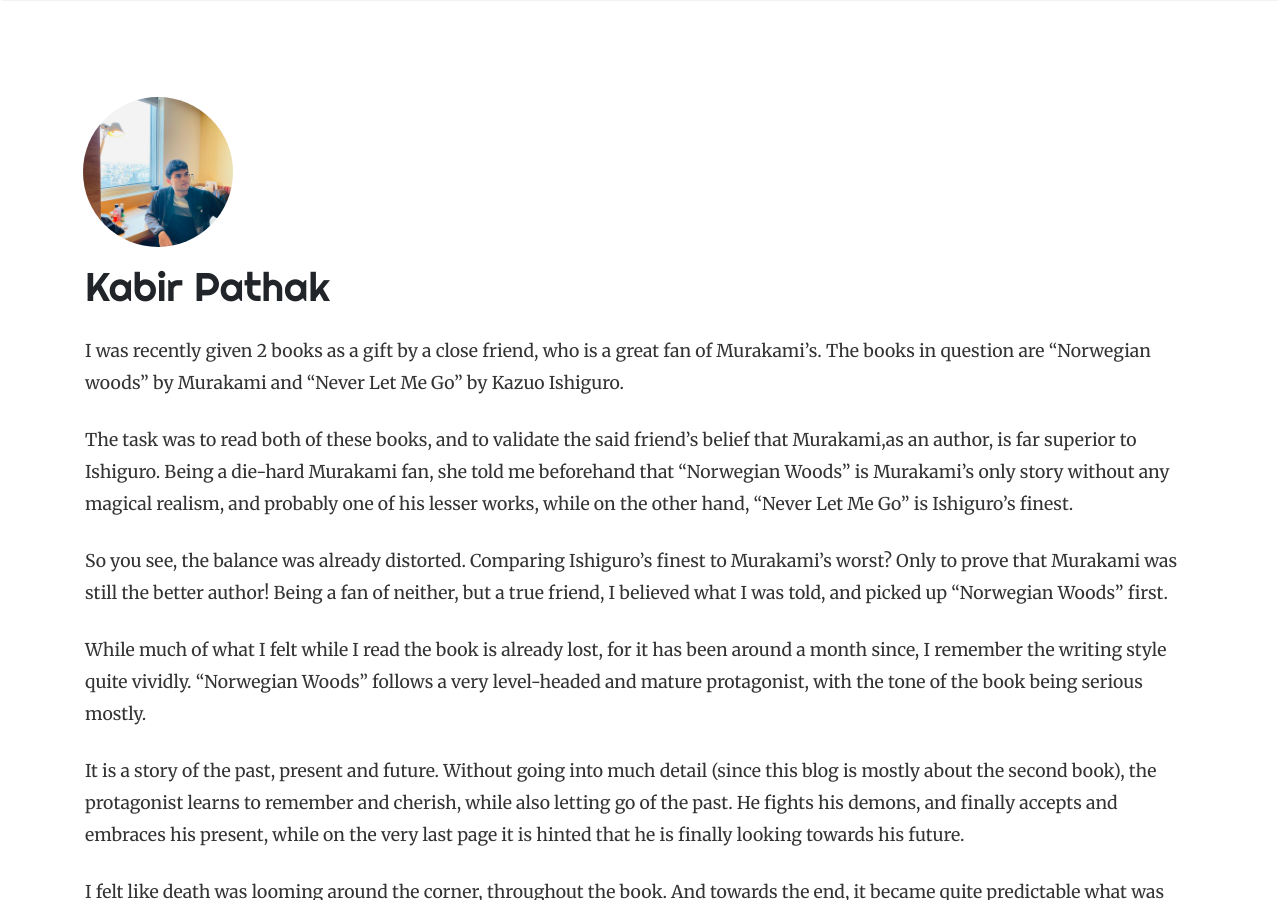
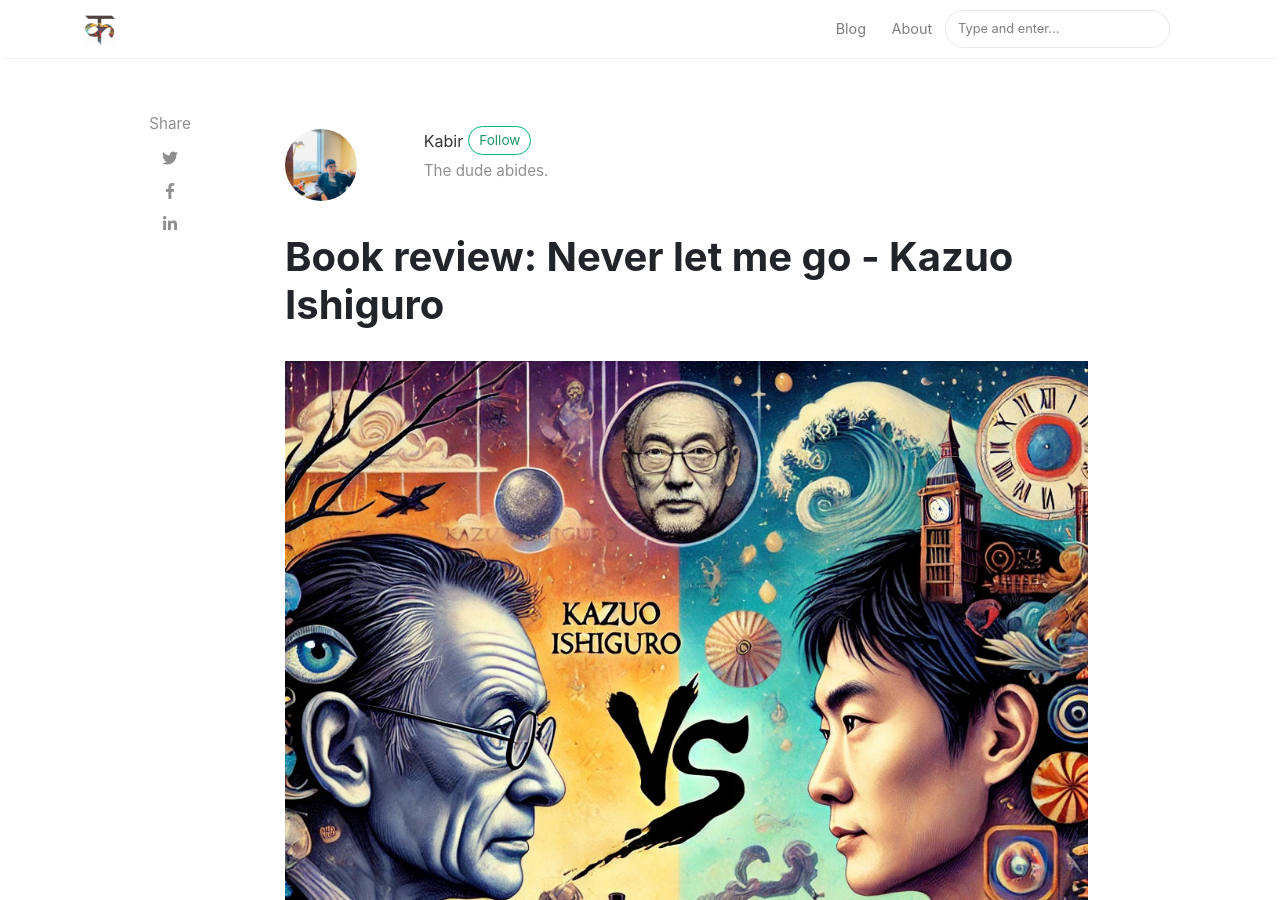
Before and after one commit to kabirpathak/kabirpathak.github.io, a Jekyll site: the page built from _posts/2024-09-20-book-review-never-let-me-go-by-kazuo-ishiguro.markdown, in a window 1280 px wide and 900 px high. Built offline with Jekyll 4.4.1, drawn with Linux system fonts in a browser that asks for light colours; nearby versions of some CDN libraries; comment, search, counter and statistics services are not loaded; some of the changed text lies outside the part shown.

Commit message:
Added new layout no_header for posts layout to inherit from

```diff
--- /dev/null
+++ b/_layouts/no_header.html
@@ -0,0 +1,176 @@
+<!DOCTYPE html>
+<html lang="en">
+<head>
+<meta charset="utf-8">
+<meta name="viewport" content="width=device-width, initial-scale=1, shrink-to-fit=no">
+
+<link rel="icon" href="{{ site.baseurl }}/assets/images/logo.png">
+
+<title>{{ page.title }} | {{site.name}}</title>
+
+{% seo %}
+
+<link rel="stylesheet" href="https://stackpath.bootstrapcdn.com/bootstrap/4.1.3/css/bootstrap.min.css" integrity="sha384-MCw98/SFnGE8fJT3GXwEOngsV7Zt27NXFoaoApmYm81iuXoPkFOJwJ8ERdknLPMO" crossorigin="anonymous">
+
+<link href="{{ site.baseurl }}/assets/css/screen.css" rel="stylesheet">
+
+<link href="{{ site.baseurl }}/assets/css/main.css" rel="stylesheet">
+
+<script src="{{ site.baseurl }}/assets/js/jquery.min.js"></script>
+
+</head>
+
+{% if jekyll.environment == 'production' %}
+<!-- change your GA id in _config.yml -->
+<script>
+(function(i,s,o,g,r,a,m){i['GoogleAnalyticsObject']=r;i[r]=i[r]||function(){
+(i[r].q=i[r].q||[]).push(arguments)},i[r].l=1*new Date();a=s.createElement(o),
+m=s.getElementsByTagName(o)[0];a.async=1;a.src=g;m.parentNode.insertBefore(a,m)
+})(window,document,'script','//www.google-analytics.com/analytics.js','ga');
+ga('create', '{{site.google_analytics}}', 'auto');
+ga('send', 'pageview');
+</script>
+{% endif %}
+
+{% capture layout %}{% if page.layout %}layout-{{ page.layout }}{% endif %}{% endcapture %}
+<body class="{{layout}}">
+	<!-- defer loading of font and font awesome -->
+	<noscript id="deferred-styles">
+		<link href="https://fonts.googleapis.com/css?family=Righteous%7CMerriweather:300,300i,400,400i,700,700i" rel="stylesheet">
+		<link rel="stylesheet" href="https://use.fontawesome.com/releases/v5.0.13/css/all.css" integrity="sha384-DNOHZ68U8hZfKXOrtjWvjxusGo9WQnrNx2sqG0tfsghAvtVlRW3tvkXWZh58N9jp" crossorigin="anonymous">
+	</noscript>
+
+
+<!-- Begin Menu Navigation
+================================================== -->
+<nav class="navbar navbar-expand-lg navbar-light bg-white fixed-top mediumnavigation nav-down">
+
+    <div class="container pr-0">
+
+    <!-- Begin Logo -->
+    <a class="navbar-brand" href="{{ site.baseurl }}/">
+    <img src="{{ site.baseurl }}/{{ site.logo }}" alt="{{ site.name }}">
+    </a>
+    <!-- End Logo -->
+
+    <button class="navbar-toggler" type="button" data-toggle="collapse" data-target="#navbarMediumish" aria-controls="navbarSupportedContent" aria-expanded="false" aria-label="Toggle navigation">
+    <span class="navbar-toggler-icon"></span>
+    </button>
+
+    <div class="collapse navbar-collapse" id="navbarMediumish">
+
+        <!-- Begin Menu -->
+
+            <ul class="navbar-nav ml-auto">
+
+                {% if page.url == "/" %}
+                <li class="nav-item active">
+                {% else %}
+                <li class="nav-item">
+                {% endif %}
+                <a class="nav-link" href="{{ site.baseurl }}/index.html">Blog</a>
+                </li>
+
+                <li class="nav-item">
+                <a class="nav-link" href="{{ site.baseurl }}/about">About</a>
+                </li>
+
+                {% include search-lunr.html %}
+
+            </ul>
+
+        <!-- End Menu -->
+
+    </div>
+
+    </div>
+</nav>
+<!-- End Navigation
+================================================== -->
+
+<div class="site-content">
+
+<div class="container">
+
+<!-- Site Title
+================================================== -->
+<div class="mainheading">
+  <div class="row text-center text-md-left mb-4 mb-md-0">
+  </div>
+</div>
+
+
+<!-- Content
+================================================== -->
+<div class="main-content">
+    {{ content }}
+</div>
+
+</div>
+
+<!-- Categories Jumbotron
+================================================== -->
+<div class="jumbotron fortags">
+	<div class="d-md-flex h-100">
+		<div class="col-md-4 transpdark align-self-center text-center h-100">
+            <div class="d-md-flex align-items-center justify-content-center h-100">
+                <h2 class="d-md-block align-self-center py-1 font-weight-light">Explore <span class="d-none d-md-inline">→</span></h2>
+            </div>
+		</div>
+		<div class="col-md-8 p-5 align-self-center text-center">
+            {% assign categories_list = site.categories %}
+            {% if categories_list.first[0] == null %}
+                {% for category in categories_list %}
+                    <a class="mt-1 mb-1" href="{{site.baseurl}}/categories#{{ category | url_escape | strip | replace: ' ', '-' }}">{{ category | camelcase }} ({{ site.tags[category].size }})</a>
+                {% endfor %}
+            {% else %}
+                {% for category in categories_list %}
+                    <a class="mt-1 mb-1" href="{{site.baseurl}}/categories#{{ category[0] | url_escape | strip | replace: ' ', '-' }}">{{ category[0] | camelcase }} ({{ category[1].size }})</a>
+                {% endfor %}
+            {% endif %}
+            {% assign categories_list = nil %}
+		</div>
+	</div>
+</div>
+
+<!-- Begin Footer
+================================================== -->
+<footer class="footer">
+    <div class="container">
+        <div class="row">
+            <div class="col-md-6 col-sm-6 text-center text-lg-left">
+                Copyright © {{ site.time | date: "%Y" }} {{ site.name }}
+            </div>
+            <div class="col-md-6 col-sm-6 text-center text-lg-right">
+                <a target="_blank" href="https://www.wowthemes.net/mediumish-free-jekyll-template/">Mediumish Jekyll Theme</a> by WowThemes.net
+            </div>
+        </div>
+    </div>
+</footer>
+<!-- End Footer
+================================================== -->
+
+</div> <!-- /.site-content -->
+
+<!-- Scripts
+================================================== -->
+
+<script src="https://cdnjs.cloudflare.com/ajax/libs/popper.js/1.14.6/umd/popper.min.js" integrity="sha384-wHAiFfRlMFy6i5SRaxvfOCifBUQy1xHdJ/yoi7FRNXMRBu5WHdZYu1hA6ZOblgut" crossorigin="anonymous"></script>
+
+<script src="https://stackpath.bootstrapcdn.com/bootstrap/4.2.1/js/bootstrap.min.js" integrity="sha384-B0UglyR+jN6CkvvICOB2joaf5I4l3gm9GU6Hc1og6Ls7i6U/mkkaduKaBhlAXv9k" crossorigin="anonymous"></script>
+
+<script src="{{ site.baseurl }}/assets/js/mediumish.js"></script>
+
+{% if site.lazyimages == "enabled" %}
+<script src="{{ site.baseurl }}/assets/js/lazyload.js"></script>
+{% endif %}
+
+<script src="{{ site.baseurl }}/assets/js/ie10-viewport-bug-workaround.js"></script>
+
+{% if page.layout == 'post' %}
+<script id="dsq-count-scr" src="//{{site.disqus}}.disqus.com/count.js"></script>
+{% endif %}
+
+</body>
+</html>
+<!DOCTYPE html>
--- a/_layouts/post.html
+++ b/_layouts/post.html
@@ -118,12 +118,6 @@
 
             <!-- Prev/Next -->
             <div class="row PageNavigation d-flex justify-content-between font-weight-bold">
-            {% if page.previous.url %}
-            <a class="prev d-block col-md-6" href="{{ site.baseurl }}/{{page.previous.url}}"> &laquo; {{page.previous.title}}</a>
-            {% endif %}
-            {% if page.next.url %}
-            <a class="next d-block col-md-6 text-lg-right" href="{{ site.baseurl }}/{{page.next.url}}">{{page.next.title}} &raquo; </a>
-            {% endif %}
             <div class="clearfix"></div>
             </div>
             <!-- End Categories -->
--- a/_posts/2024-09-20-book-review-never-let-me-go-by-kazuo-ishiguro.markdown
+++ b/_posts/2024-09-20-book-review-never-let-me-go-by-kazuo-ishiguro.markdown
@@ -1,5 +1,5 @@
 ---
-layout: page_without_heading
+layout: post
 title: "Book review: Never let me go - Kazuo Ishiguro"
 tldr:
 modified: 2024-09-27 16:03:24 +0530
```
Also changed, not shown: other parts of _layouts/post.html (+1 -1 lines).
